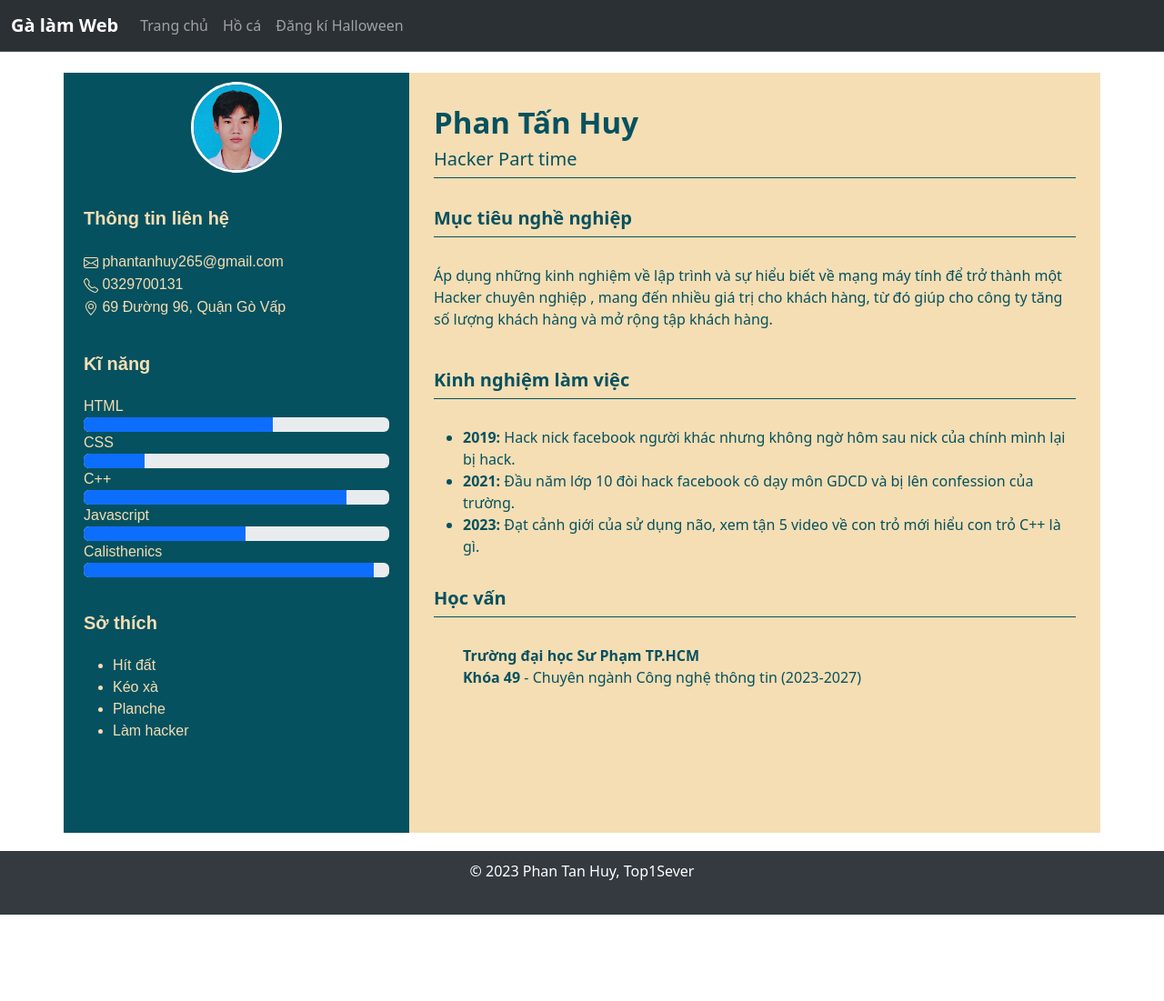
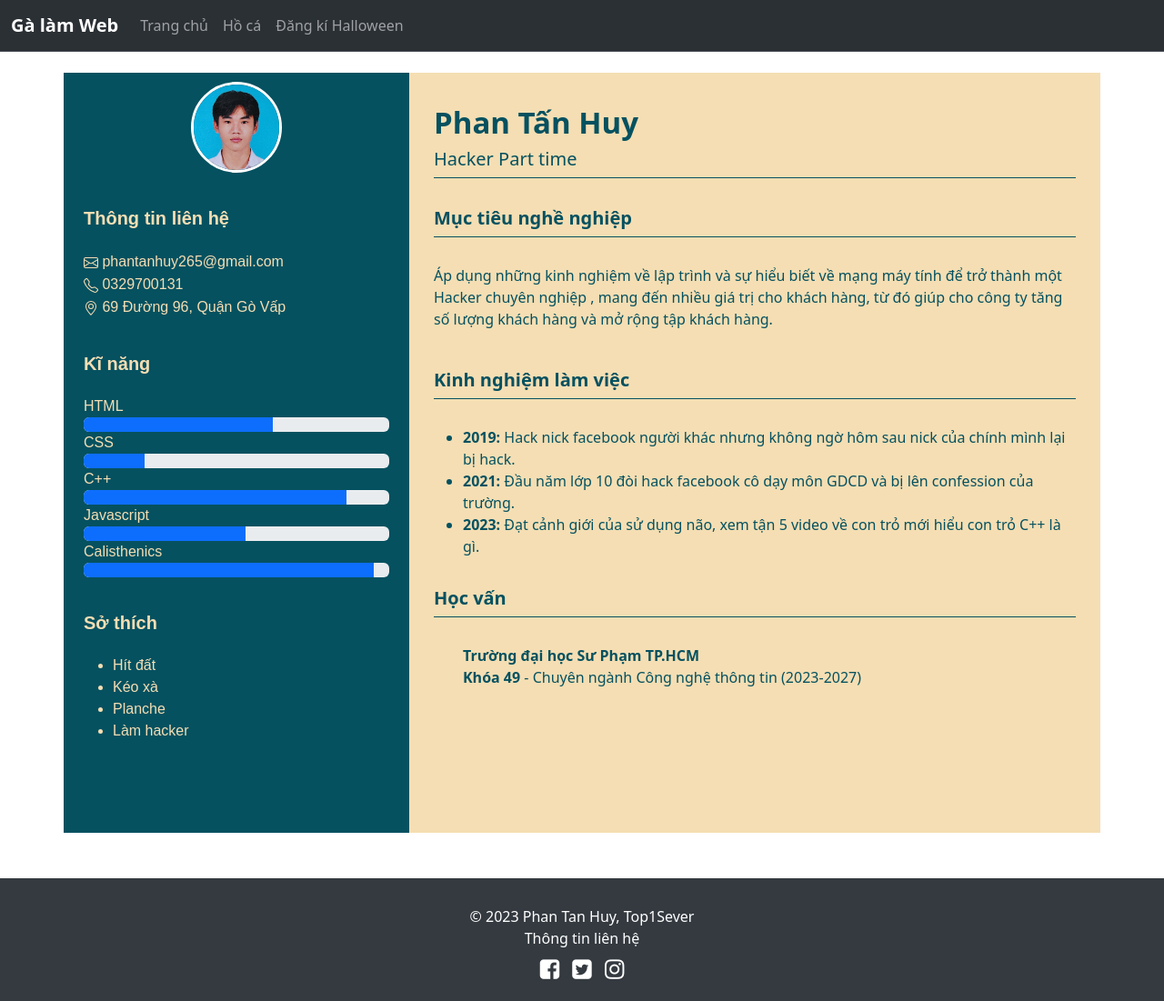
Before and after one commit to PhanTanHuy/2311COMP180205-TKWEB-49.01.104.056, a plain HTML site: page index.html in a window 1280 px wide. Shown: the whole page at 91% size. Before the commit the page ends 1006 px from the top, so only its background shows below. Drawn offline with nearby package versions, Linux system fonts and the light colour scheme.

Commit message:
Update index.html

```diff
--- a/index.html
+++ b/index.html
@@ -8,6 +8,7 @@
     <script src="https://code.jquery.com/jquery-3.5.1.slim.min.js"></script>
     <script src="https://cdn.jsdelivr.net/npm/@popperjs/core@2.9.2/dist/umd/popper.min.js"></script>
     <script src="https://stackpath.bootstrapcdn.com/bootstrap/4.5.2/js/bootstrap.min.js"></script>
+    <link rel="stylesheet" href="https://cdnjs.cloudflare.com/ajax/libs/font-awesome/4.7.0/css/font-awesome.min.css">
     <link rel="stylesheet" href="main.css">
 
     <title>My CV-Gà làm Web</title>
@@ -126,8 +127,18 @@
 
 
 
-      <div class="container-fluid" style="background-color: #343a40; height: 70px; margin-top: 20px;">
+      <div class="container-fluid" style="background-color: #343a40; height: auto; margin-top: 50px; padding-bottom: 20px; padding-top: 20px;">
         <footer style="color: white; padding-top: 10px;"  class="text-center">
-          © 2023 Phan Tan Huy, Top1Sever
-        </footer>
-      </div>
+          <div style="margin-bottom: 10px;">
+            © 2023 Phan Tan Huy, Top1Sever<br>
+          Thông tin liên hệ<br>
+          </div>
+          <div class="container">
+            <div class="row">
+              <div class="col">
+                <i class="fa fa-facebook-square" style="font-size:25px; margin-right: 10px;"></i>
+                <i class="fa fa-twitter-square" style="font-size:25px"></i>
+                <i class="fa fa-instagram" style="font-size:25px; margin-left: 10px;"></i>
+              </div>
+            </div>
+          </div>
```
